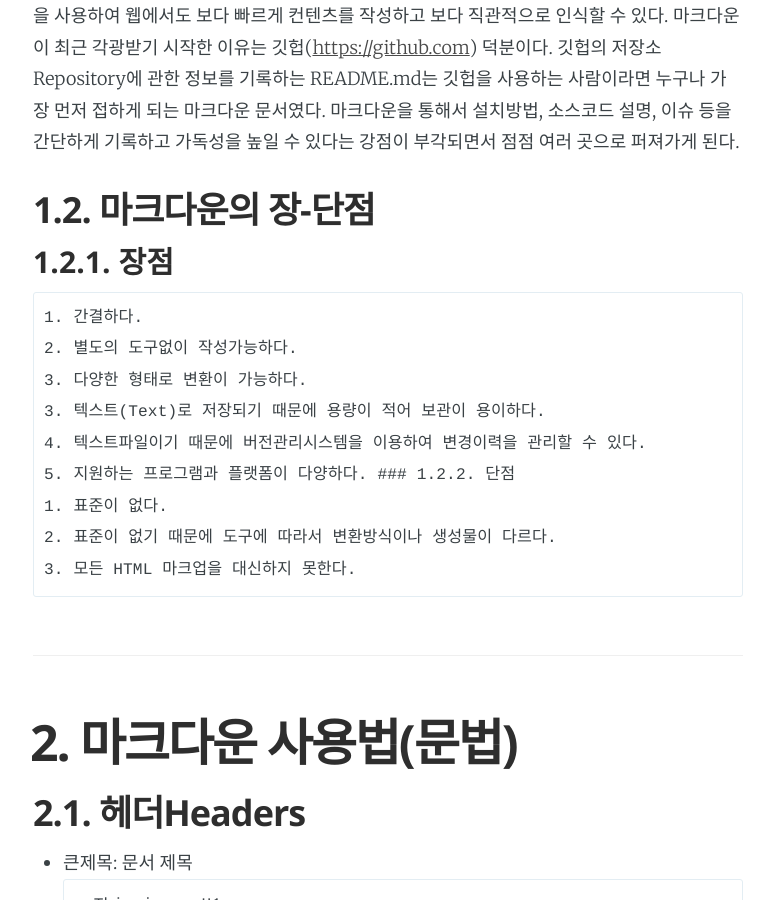
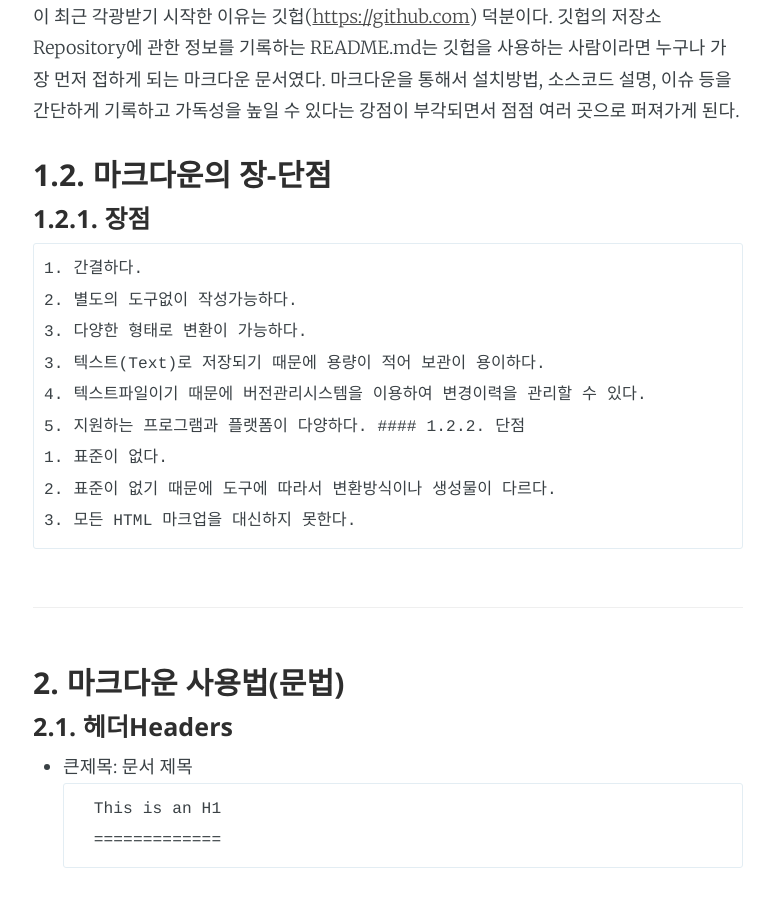
Before and after one commit to tabriz83/umbrain, a Jekyll site: the page built from _posts/2016-02-23-markdown.md, in a window 1280 px wide and 900 px high, scrolled down 912 px. Shown: the whole window, without its empty margins (252-1026 px from the left). Built offline with Jekyll 4.4.1, drawn with Linux system fonts in a browser that asks for light colours; nearby versions of some CDN libraries; Markdown is read by kramdown in place of the engine named in the settings; some of the changed text lies outside the part shown.

Commit message:
page modify

````diff
--- a/_posts/2016-02-23-markdown.md
+++ b/_posts/2016-02-23-markdown.md
@@ -11,27 +11,27 @@ logo: 'assets/images/logo.png'
 ---
 
 
-# 1. 마크다운에 관하여
-## 1.1. 마크다운이란?
+## 1. 마크다운에 관하여
+### 1.1. 마크다운이란?
 **[Markdown](http://whatismarkdown.com/)**은 텍스트 기반의 마크업언어로 2004년 존그루버에 의해 만들어졌으며 쉽게 쓰고 읽을 수 있으며 HTML로 변환이 가능하다. 특수기호와 문자를 이용한 매우 간단한 구조의 문법을 사용하여 웹에서도 보다 빠르게 컨텐츠를 작성하고 보다 직관적으로 인식할 수 있다.
 마크다운이 최근 각광받기 시작한 이유는 깃헙([https://github.com](https://github.com)) 덕분이다. 깃헙의 저장소Repository에 관한 정보를 기록하는 README.md는 깃헙을 사용하는 사람이라면 누구나 가장 먼저 접하게 되는 마크다운 문서였다. 마크다운을 통해서 설치방법, 소스코드 설명, 이슈 등을 간단하게 기록하고 가독성을 높일 수 있다는 강점이 부각되면서 점점 여러 곳으로 퍼져가게 된다.
 
-## 1.2. 마크다운의 장-단점
-### 1.2.1. 장점
+### 1.2. 마크다운의 장-단점
+#### 1.2.1. 장점
 	1. 간결하다.
 	2. 별도의 도구없이 작성가능하다.
 	3. 다양한 형태로 변환이 가능하다.
 	3. 텍스트(Text)로 저장되기 때문에 용량이 적어 보관이 용이하다.
 	4. 텍스트파일이기 때문에 버전관리시스템을 이용하여 변경이력을 관리할 수 있다.
 	5. 지원하는 프로그램과 플랫폼이 다양하다.
-### 1.2.2. 단점
+#### 1.2.2. 단점
 	1. 표준이 없다.
 	2. 표준이 없기 때문에 도구에 따라서 변환방식이나 생성물이 다르다.
 	3. 모든 HTML 마크업을 대신하지 못한다.
 
 ****
-# 2. 마크다운 사용법(문법)
-## 2.1. 헤더Headers
+### 2. 마크다운 사용법(문법)
+#### 2.1. 헤더Headers
 * 큰제목: 문서 제목
     ```
     This is an H1
@@ -65,7 +65,7 @@ logo: 'assets/images/logo.png'
 ###### This is a H6
 ####### This is a 7.
 
-## 2.2. BlockQuote
+### 2.2. BlockQuote
 이메일에서 사용하는 ```>``` 블럭인용문자를 이용한다.
 ```
 > This is a blockqute.
@@ -81,8 +81,8 @@ logo: 'assets/images/logo.png'
 >	code
 >	```
 
-## 2.3. 목록
-### ● 순서있는 목록(번호)
+### 2.3. 목록
+#### ● 순서있는 목록(번호)
 순서있는 목록은 숫자와 점을 사용한다.
 ```
 1. 첫번째
@@ -105,7 +105,7 @@ logo: 'assets/images/logo.png'
 
 딱히 개선될 것 같지는 않다. 존 그루버가 신경안쓰고 있다고...
 
-### ● 순서없는 목록(글머리 기호)
+#### ● 순서없는 목록(글머리 기호)
 ```
 * 빨강
   * 녹색
@@ -137,7 +137,7 @@ logo: 'assets/images/logo.png'
     	+ 3단계
 			= 4단계
 
-## 2.4. 코드```<pre><code></code></pre>```
+### 2.4. 코드```<pre><code></code></pre>```
 4개의 공백 또는 하나의 탭으로 들여쓰기를 만나면 변환되기 시작하여 들여쓰지 않은 행을 만날때까지 변환이 계속된다.
 ```
 This is a normal paragraph:
@@ -151,7 +151,7 @@ This is a normal paragraph:
     This is a code block.
 end code block.
 
-## 2.5. 수평선```<hr/>```
+### 2.5. 수평선```<hr/>```
 아래 줄은 모두 수평선을 만든다. 마크다운 문서를 미리보기로 출력할 때 *페이지 나누기* 용도로 많이 사용한다.
 ```
 * * *
@@ -166,7 +166,7 @@ end code block.
 ```
 
 
-## 2.6. 링크
+### 2.6. 링크
 * 참조링크
 
 ```
@@ -195,7 +195,7 @@ Link: [Google](https://google.com, "google link")
 <http://example.com/>
 <address@example.com>
 
-## 2.7. 강조
+### 2.7. 강조
 ```
 *single asterisks*
 _single underscores_
@@ -211,7 +211,7 @@ __double underscores__
 ++underline++
 ~~cancelline~~
 
-## 2.8. 이미지
+### 2.8. 이미지
 ```
 ![Alt text](/path/to/img.jpg)
 ![Alt text](/path/to/img.jpg "Optional title")
@@ -222,28 +222,27 @@ __double underscores__
 사이즈 조절 기능은 없기 때문에 ```<img width="" height=""></img>```를 이용한다.
 
 ****
-# 3. 마크다운 사용기
-## 3.1. 이지윅(WSYWIG) 에디터
+## 3. 마크다운 사용기
+### 3.1. 이지윅(WSYWIG) 에디터
 우리가 흔하게 접하는 웹에서 사용되는 에디터(네이버, 다음, 구글 등)이 대부분 이지웍 에디터에 속하며 기본적으로 HTML을 이용하여 스타일을 적용하여 문장을 꾸미는 형태를 취하게 된다. 그래서 하루패드와 같은 마크다운 에디터의 View 영역의 내용을 복사하여 붙여넣기를 하면 대체적으로 View영역에서 보이는 그대로 복사되는 편이다. 다만, 붙여넣기 이후에 문장들을 수정하려고 할 떄 문제가 되는데, 이는 스타일이 포함된 태그가 수정과정에서 변형되면서 전체적인 영향을 끼치는 탓이다. 티스토리 블로그에서는 쉽지 않고... 워드프레스의 경우에는 마크다운으로 작성된 포스트를 HTML로 변환해주는 기능을 활용하는 것이 좋다.
 결론은, **복사해서 붙여넣기하면 가급적이면 본문은 수정하지 않는 것이 좋다.**
 
-## 3.2. 깃헙Github, 비트버킷Bitbucket과 요비Yobi 등
+### 3.2. 깃헙Github, 비트버킷Bitbucket과 요비Yobi 등
 최근 유행하는 협업개발플랫폼의 경우에는 마크다운을 변환하는 컨버터 기능을 기본탑재하고 있기 때문에 마크다운 문법으로 작성한 텍스트를 그대로 복사해서 붙여넣거나 업로드하는 것만으로 마크다운의 적용이 가능하다.
 
-## 3.3. MS워드 적용
+### 3.3. MS워드 적용
 View 영역의 항목을 그대로 붙여넣거나 HTML 내보내기 등으로 생성한 파일을 불러오는 형태로 사용가능하다. 적용한 헤더를 워드가 읽어드리면서 목차에 적용하기 때문에 이를 활용하면 목차까지도 손쉽게 적용이 가능해진다.
 
 ****
-# 4. 정리
+## 4. 정리
 마크다운은 기본문법만 알고 있다면 일반 텍스트편집기에서도 손쉽게 작성이 가능한 마크업언어다. 현재 다양한 도구와 플랫폼에서 지원하고 있기 때문에 더욱 손쉽게 스타일적용된 문서를 작성할 수 있기 때문에 점점 널리 사용되고 있다. 마크다운을 이해하고 사용하면서 쉽고 빠르게 스타일문서를 작성해보세요.
 저는 Dropbox 프로를 구매해서 집-랩탑-스마트폰이 각각 연동을 시켜서 사용하고 있습니다. 드랍박스에 저장된 마크다운 문서는 Dropbox 웹서비스 상에서 제공하기 때문에 웹상에서 바로 열람할 수도 있어 링크를 걸어서 다른 사람과 공유하는 형식으로 사용하고 있다.
 * 링크 예: [Markdown 설명](https://www.dropbox.com/s/1e7hbtd0yr0egft/20141021_markdown_use_tip.md?dl=0)
 
-## ○ 참고문서
+### ○ 참고문서
 * [78 Tools for writing and previewing Markdown](http://mashable.com/2013/06/24/markdown-tools/)
 * [John gruber 마크다운 번역](http://nolboo.github.io/blog/2013/09/07/john-gruber-markdown/)
 * [깃허브 취향의 마크다운 번역](http://nolboo.github.io/blog/2014/03/25/github-flavored-markdown/)
 * [허니몬의 마크다운 작성법](http://www.slideshare.net/ihoneymon/ss-40575068)
 
-
-* 출처 : [https://gist.github.com/ihoneymon/652be052a0727ad59601#file-gistfile1-md](https://gist.github.com/ihoneymon/652be052a0727ad59601#file-gistfile1-md)
+**○ 출처 : [https://gist.github.com/ihoneymon/652be052a0727ad59601#file-gistfile1-md](https://gist.github.com/ihoneymon/652be052a0727ad59601#file-gistfile1-md)**
````
Also changed, not shown: _posts/2016-02-24-metadata.md (+0 -2 lines).
